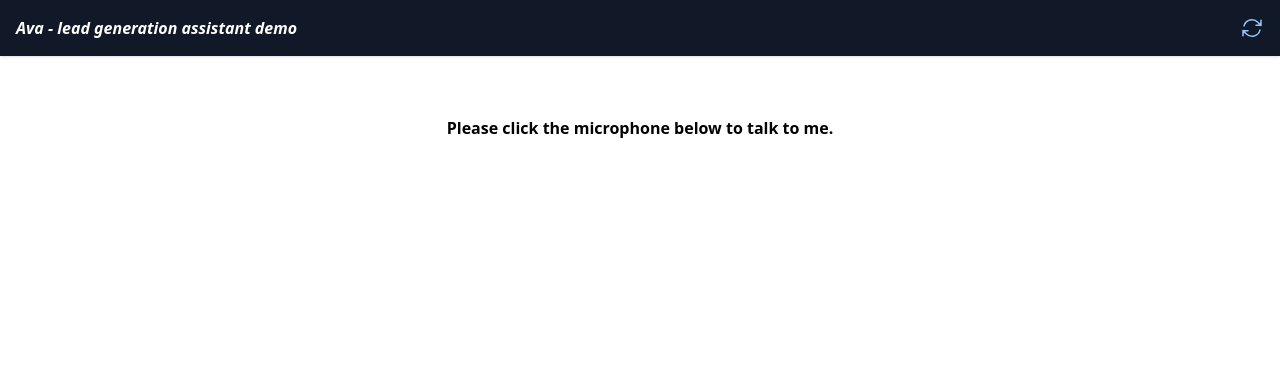
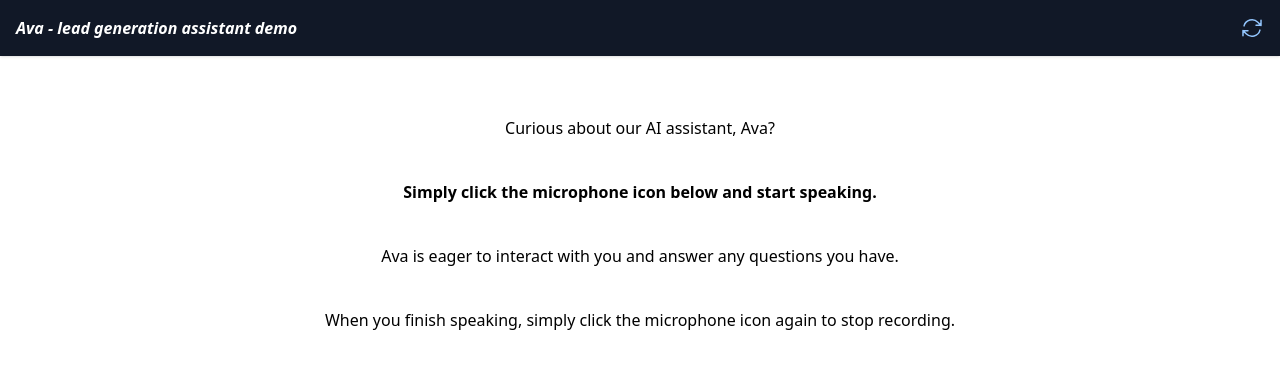
Before and after one commit to vi1world/voicebot-frontend, a React (Vite) app: page / in a window 1280 px wide. Shown: the top 382 px of the page. Built offline with nearby package versions, Linux system fonts and the light colour scheme.

Commit message:
Better instruction for users

```diff
--- a/src/components/Controller.tsx
+++ b/src/components/Controller.tsx
@@ -98,9 +98,12 @@ const Controller = () => {
           })}
 
           {messages.length == 0 && !isLoading && (
-            <div className="text-center font-bold mt-10">
-              Please click the microphone below to talk to me.
+             <>
+            <div className="text-center font-normal mt-10">
+              Curious about our AI assistant, Ava? <div className="text-center font-bold mt-10"> Simply click the microphone icon below and start speaking.</div>
             </div>
+               <div className="text-center font-normal mt-10"> Ava is eager to interact with you and answer any questions you have.</div>
+            <div className="text-center font-normal mt-10"> When you finish speaking, simply click the microphone icon again to stop recording.</div></>
           )}
 
           {isLoading && (
```
